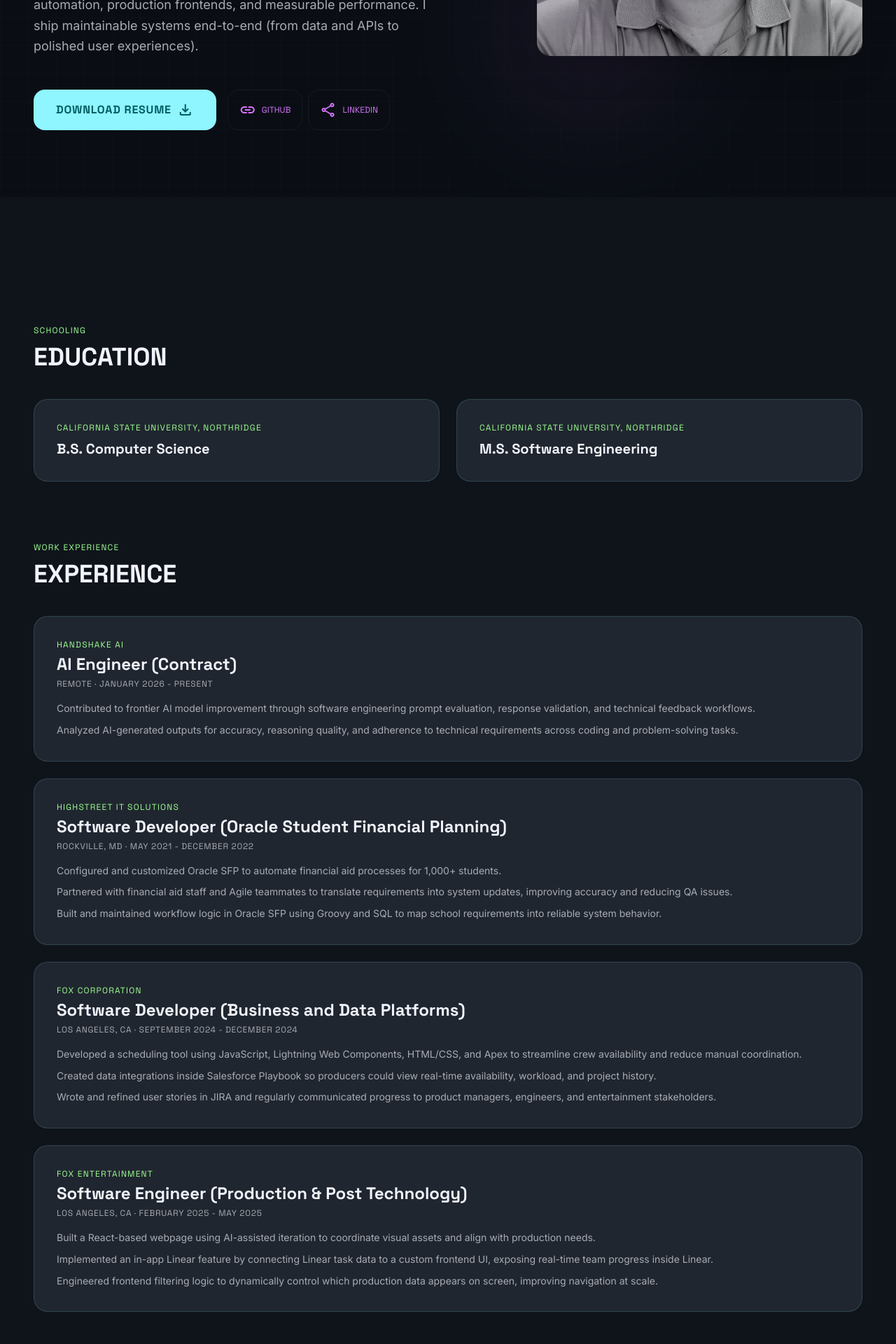
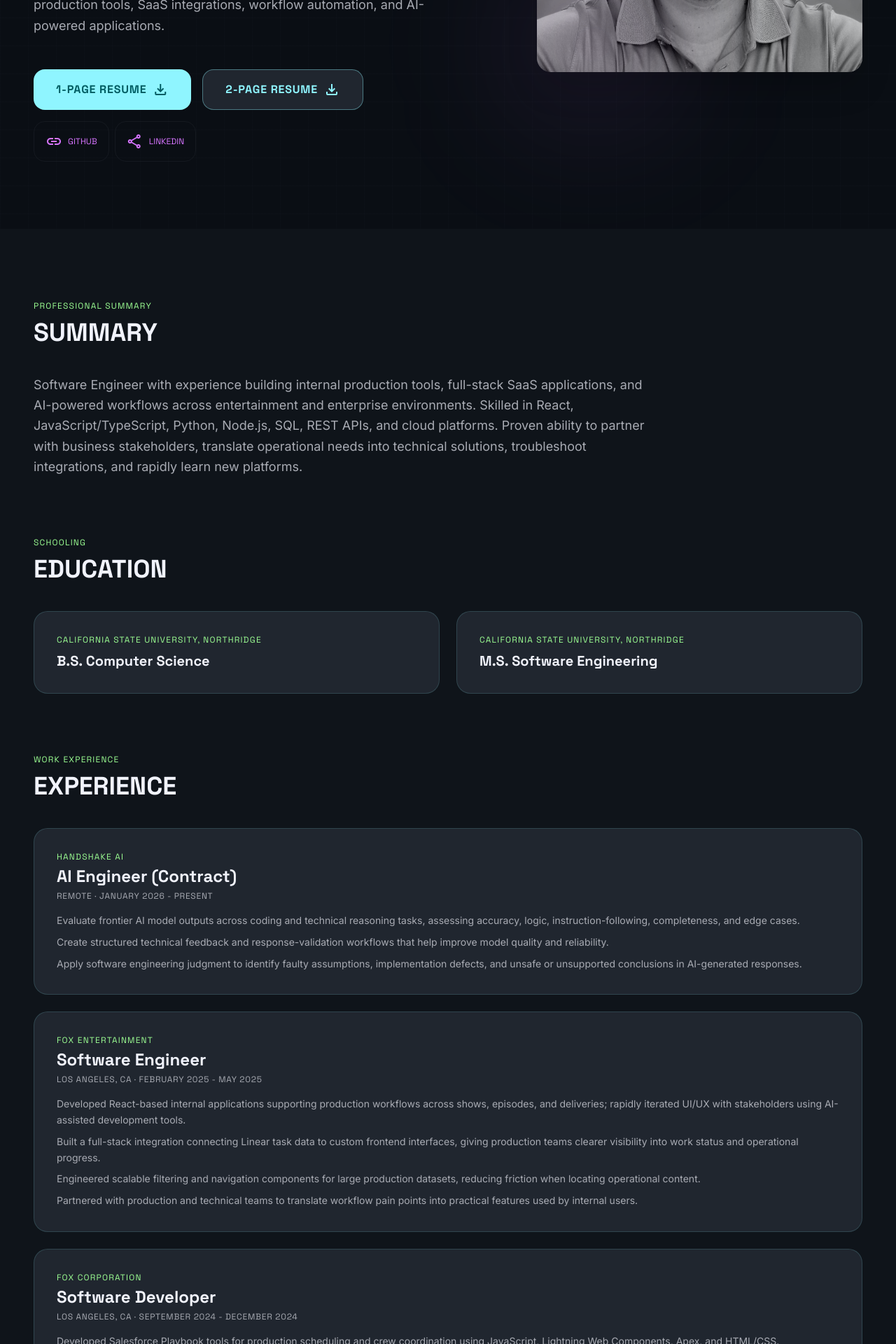
Before and after one commit to brianbales99/Personal-Portfolio, a React (Vite) app in the folder site/: page / in a window 1280 px wide. Shown: the part 720-2640 px from the top of the page at 70% size. Built offline with nearby package versions, Linux system fonts and the light colour scheme.

Commit message:
Updated home page resume

```diff
--- a/site/src/content/site.ts
+++ b/site/src/content/site.ts
@@ -1,6 +1,6 @@
 /**
  * Portfolio copy and links — edit this file to update the whole site.
- * Add your resume PDF as: `site/public/resume.pdf`.
+ * Resume PDFs live in `site/public/`.
  */
 
 export const site = {
@@ -12,8 +12,17 @@ export const site = {
   documentTitle: "Brian Bales | Software Engineer",
 
   resume: {
-    publicPath: "/resume.pdf",
+    /** Default / nav shortcut — one-page version. */
+    publicPath: "/Brian_Bales_2026_Resume_1page.pdf",
     buttonLabel: "Download resume",
+    onePage: {
+      publicPath: "/Brian_Bales_2026_Resume_1page.pdf",
+      buttonLabel: "1-page resume",
+    },
+    twoPage: {
+      publicPath: "/Brian_Bales_2026_Resume_2page.pdf",
+      buttonLabel: "2-page resume",
+    },
   },
 
   links: {
@@ -31,9 +40,15 @@ export const site = {
       line2: "software systems.",
     },
     intro:
-      "Software Engineer in Los Angeles, CA focused on enterprise automation, production frontends, and measurable performance. I ship maintainable systems end-to-end (from data and APIs to polished user experiences).",
+      "Software Engineer in Los Angeles, CA focused on internal production tools, SaaS integrations, workflow automation, and AI-powered applications.",
     portraitSrc: "/portrait.png",
     portraitAlt: "Brian Bales — professional photo",
+
+    summarySection: {
+      eyebrow: "Professional summary",
+      title: "SUMMARY",
+      body: "Software Engineer with experience building internal production tools, full-stack SaaS applications, and AI-powered workflows across entertainment and enterprise environments. Skilled in React, JavaScript/TypeScript, Python, Node.js, SQL, REST APIs, and cloud platforms. Proven ability to partner with business stakeholders, translate operational needs into technical solutions, troubleshoot integrations, and rapidly learn new platforms.",
+    },
 
     techSection: {
       eyebrow: "Core skills",
@@ -72,10 +87,10 @@ export const site = {
         },
         {
           n: "04",
-          icon: "developer_mode_tv",
-          title: "Data & ML",
+          icon: "auto_awesome",
+          title: "AI Tools & Workflows",
           description:
-            "Python, TensorFlow, and feature selection pipelines (GA-SFS).",
+            "Cursor, MCP, agents, custom Skills, and prompt engineering for AI-assisted delivery.",
           border: "border-primary",
           iconClass: "text-primary",
           hoverClass: "group-hover:text-primary",
@@ -85,13 +100,13 @@ export const site = {
         "TypeScript",
         "React",
         "Python",
-        "Groovy",
+        "Node.js",
         "SQL",
+        "Cursor",
+        "MCP",
         "Salesforce",
-        "Apex",
-        "TensorFlow",
-        "Scikit-learn",
-        "Jira",
+        "Supabase",
+        "Flutter",
       ],
       skills: [
         {
@@ -99,64 +114,92 @@ export const site = {
           icon: "code",
           tone: "primary",
           items: [
+            "JavaScript",
+            "TypeScript",
             "Python",
+            "SQL",
+            "Groovy",
             "Java",
             "C++",
-            "JavaScript",
-            "Groovy",
-            "SQL",
             "HTML/CSS",
           ],
         },
         {
-          title: "Machine Learning & Data",
-          icon: "analytics",
-          tone: "secondary",
-          items: [
-            "Scikit-learn",
-            "NumPy",
-            "Pandas",
-            "Matplotlib",
-            "TensorFlow",
-            "Google Colab",
-          ],
-        },
-        {
-          title: "Frameworks & Frontend",
+          title: "Frontend & Mobile",
           icon: "developer_mode_tv",
           tone: "tertiary",
           items: [
             "React",
             "Angular",
+            "Next.js",
             "Vue.js",
             "Flutter",
+            "Lightning Web Components",
             "Material UI",
-            "Lovable",
-            "RESTful API",
           ],
         },
         {
-          title: "Tools & Platforms",
-          icon: "build",
-          tone: "primary",
+          title: "Backend & Integration",
+          icon: "hub",
+          tone: "secondary",
           items: [
-            "Git",
-            "GitHub",
-            "VS Code",
-            "Cursor",
-            "Google Studio",
-            "Salesforce",
-            "Firestore",
-            "Jira",
-            "Figma",
-            "Copilot",
+            "Node.js",
+            "Express",
+            "REST APIs",
+            "Supabase",
+            "Firebase/Firestore",
+            "PostgreSQL",
+            "Authentication",
+            "API integrations",
           ],
         },
         {
-          title: "Systems",
-          icon: "devices",
+          title: "AI & Developer Tools",
+          icon: "auto_awesome",
+          tone: "primary",
+          items: [
+            "Cursor",
+            "Claude",
+            "GitHub Copilot",
+            "Google Stitch",
+            "Model Context Protocol (MCP)",
+            "AI agents",
+            "Custom rules & Skills",
+            "Prompt engineering",
+            "Replicate",
+            "Fal.AI",
+          ],
+        },
+        {
+          title: "Platforms & Data",
+          icon: "build",
           tone: "secondary",
-          items: ["macOS", "Windows", "Linux"],
+          items: [
+            "Salesforce",
+            "Vercel",
+            "Fly.io",
+            "Git/GitHub",
+            "Jira",
+            "Figma",
+            "scikit-learn",
+            "TensorFlow",
+            "NumPy",
+            "Pandas",
+            "Matplotlib",
+          ],
+        },
+        {
+          title: "AI-Assisted Workflows",
+          icon: "account_tree",
+          tone: "tertiary",
+          items: [
+            "Cursor + MCP integrations",
+            "Project-specific rules",
+            "Reusable Skills & agents",
+            "Stitch design-to-code handoffs",
+            "Manual architecture validation",
+            "Security & API review",
+          ],
         },
       ],
     },
@@ -173,44 +216,48 @@ export const site = {
           location: "Remote",
           range: "January 2026 - Present",
           bullets: [
-            "Contributed to frontier AI model improvement through software engineering prompt evaluation, response validation, and technical feedback workflows.",
-            "Analyzed AI-generated outputs for accuracy, reasoning quality, and adherence to technical requirements across coding and problem-solving tasks.",
+            "Evaluate frontier AI model outputs across coding and technical reasoning tasks, assessing accuracy, logic, instruction-following, completeness, and edge cases.",
+            "Create structured technical feedback and response-validation workflows that help improve model quality and reliability.",
+            "Apply software engineering judgment to identify faulty assumptions, implementation defects, and unsafe or unsupported conclusions in AI-generated responses.",
+          ],
+        },
+        {
+          id: "fox-ent-production-post",
+          company: "FOX Entertainment",
+          role: "Software Engineer",
+          location: "Los Angeles, CA",
+          range: "February 2025 - May 2025",
+          bullets: [
+            "Developed React-based internal applications supporting production workflows across shows, episodes, and deliveries; rapidly iterated UI/UX with stakeholders using AI-assisted development tools.",
+            "Built a full-stack integration connecting Linear task data to custom frontend interfaces, giving production teams clearer visibility into work status and operational progress.",
+            "Engineered scalable filtering and navigation components for large production datasets, reducing friction when locating operational content.",
+            "Partnered with production and technical teams to translate workflow pain points into practical features used by internal users.",
+          ],
+        },
+        {
+          id: "fox-corp-business-data",
+          company: "FOX Corporation",
+          role: "Software Developer",
+          location: "Los Angeles, CA",
+          range: "September 2024 - December 2024",
+          bullets: [
+            "Developed Salesforce Playbook tools for production scheduling and crew coordination using JavaScript, Lightning Web Components, Apex, and HTML/CSS.",
+            "Integrated crew availability, project workload, and scheduling data into a unified SaaS workflow to improve production coordination.",
+            "Collaborated with engineers, product managers, and business stakeholders in Agile environments to refine requirements, test changes, and deliver platform enhancements.",
+            "Quickly learned Salesforce platform development and applied web engineering fundamentals to custom interfaces, backend logic, and workflow automation.",
           ],
         },
         {
           id: "highstreet-oracle-sfp",
           company: "Highstreet IT Solutions",
-          role: "Software Developer (Oracle Student Financial Planning)",
+          role: "Software Developer",
           location: "Rockville, MD",
           range: "May 2021 - December 2022",
           bullets: [
-            "Configured and customized Oracle SFP to automate financial aid processes for 1,000+ students.",
-            "Partnered with financial aid staff and Agile teammates to translate requirements into system updates, improving accuracy and reducing QA issues.",
-            "Built and maintained workflow logic in Oracle SFP using Groovy and SQL to map school requirements into reliable system behavior.",
-          ],
-        },
-        {
-          id: "fox-corp-business-data",
-          company: "Fox Corporation",
-          role: "Software Developer (Business and Data Platforms)",
-          location: "Los Angeles, CA",
-          range: "September 2024 - December 2024",
-          bullets: [
-            "Developed a scheduling tool using JavaScript, Lightning Web Components, HTML/CSS, and Apex to streamline crew availability and reduce manual coordination.",
-            "Created data integrations inside Salesforce Playbook so producers could view real-time availability, workload, and project history.",
-            "Wrote and refined user stories in JIRA and regularly communicated progress to product managers, engineers, and entertainment stakeholders.",
-          ],
-        },
-        {
-          id: "fox-ent-production-post",
-          company: "Fox Entertainment",
-          role: "Software Engineer (Production & Post Technology)",
-          location: "Los Angeles, CA",
-          range: "February 2025 - May 2025",
-          bullets: [
-            "Built a React-based webpage using AI-assisted iteration to coordinate visual assets and align with production needs.",
-            "Implemented an in-app Linear feature by connecting Linear task data to a custom frontend UI, exposing real-time team progress inside Linear.",
-            "Engineered frontend filtering logic to dynamically control which production data appears on screen, improving navigation at scale.",
+            "Configured and customized Oracle Student Financial Planning services supporting financial aid workflows for 1,000+ university students.",
+            "Developed backend workflow logic using Groovy and SQL to automate eligibility checks, award processing, and financial aid operations.",
+            "Troubleshot data and system issues across interconnected workflows, improving process accuracy and reliability for administrators and students.",
+            "Partnered with financial aid stakeholders to translate policy and operational requirements into tested enterprise-system updates.",
           ],
         },
       ],
@@ -563,7 +610,7 @@ export const site = {
     contact: {
       title: "Hiring or questions?",
       body:
-        "Email is the fastest way to reach me at Brianbales99@gmail.com. You can also download my resume from the top bar or from this page.",
+        "Email is the fastest way to reach me at Brianbales99@gmail.com. You can also download my 1-page or 2-page resume from the home page.",
     },
   },
 } as const;
--- a/site/src/pages/HomePage.tsx
+++ b/site/src/pages/HomePage.tsx
@@ -35,11 +35,21 @@ export function HomePage() {
               </p>
               <div className="flex flex-wrap gap-4 pt-4">
                 <a
-                  href={resume.publicPath}
+                  href={resume.onePage.publicPath}
                   download
                   className="group font-headline flex items-center gap-2 rounded-stitch-lg bg-primary px-8 py-4 font-bold uppercase tracking-wider text-on-primary transition-all duration-300 hover:shadow-[0_0_20px_rgba(143,245,255,0.4)]"
                 >
-                  {resume.buttonLabel}
+                  {resume.onePage.buttonLabel}
+                  <span className="material-symbols-outlined transition-transform group-hover:translate-y-1">
+                    download
+                  </span>
+                </a>
+                <a
+                  href={resume.twoPage.publicPath}
+                  download
+                  className="group font-headline flex items-center gap-2 rounded-stitch-lg border border-primary/40 bg-surface-container-highest px-8 py-4 font-bold uppercase tracking-wider text-primary transition-all duration-300 hover:border-primary hover:shadow-[0_0_20px_rgba(143,245,255,0.25)]"
+                >
+                  {resume.twoPage.buttonLabel}
                   <span className="material-symbols-outlined transition-transform group-hover:translate-y-1">
                     download
                   </span>
@@ -81,6 +91,20 @@ export function HomePage() {
         </section>
         <section className="bg-surface-container-low py-24">
           <div className="mx-auto max-w-7xl px-6 md:px-12">
+            <div>
+              <div className="mb-10 space-y-2">
+                <span className="font-label text-xs uppercase tracking-widest text-tertiary">
+                  {h.summarySection.eyebrow}
+                </span>
+                <h3 className="font-headline text-3xl font-bold md:text-4xl">
+                  {h.summarySection.title}
+                </h3>
+              </div>
+              <p className="font-body max-w-4xl text-lg leading-relaxed text-on-surface-variant">
+                {h.summarySection.body}
+              </p>
+            </div>
+
             <div className="mt-20">
               <div className="mb-10 space-y-2">
                 <span className="font-label text-xs uppercase tracking-widest text-tertiary">
--- a/site/src/pages/PublicationsPage.tsx
+++ b/site/src/pages/PublicationsPage.tsx
@@ -155,12 +155,20 @@ export function PublicationsPage() {
                   Email
                 </a>
                 <a
-                  href={site.resume.publicPath}
+                  href={site.resume.onePage.publicPath}
                   download
                   className="font-label inline-flex items-center justify-center gap-2 rounded-stitch-lg bg-primary px-8 py-4 text-sm font-bold uppercase tracking-wider text-on-primary transition-all hover:shadow-[0_0_30px_rgba(143,245,255,0.4)]"
                 >
                   <span className="material-symbols-outlined">download</span>
-                  {site.resume.buttonLabel}
+                  {site.resume.onePage.buttonLabel}
+                </a>
+                <a
+                  href={site.resume.twoPage.publicPath}
+                  download
+                  className="font-label inline-flex items-center justify-center gap-2 rounded-stitch-lg border border-primary/40 px-8 py-4 text-sm font-bold uppercase tracking-wider text-primary transition-all hover:border-primary hover:shadow-[0_0_30px_rgba(143,245,255,0.25)]"
+                >
+                  <span className="material-symbols-outlined">download</span>
+                  {site.resume.twoPage.buttonLabel}
                 </a>
               </div>
             </div>
```
Also changed, not shown: 2 other files (tests, documents, lock files or other folders).
